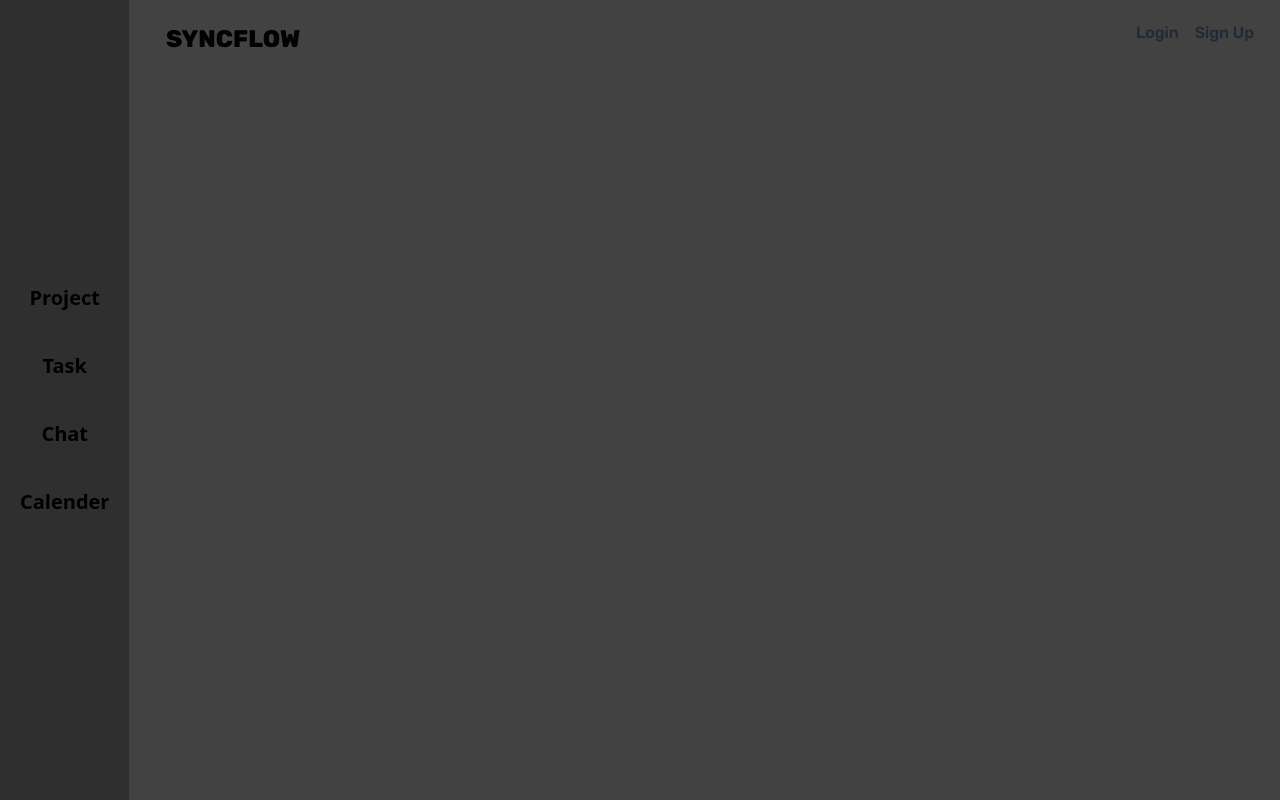
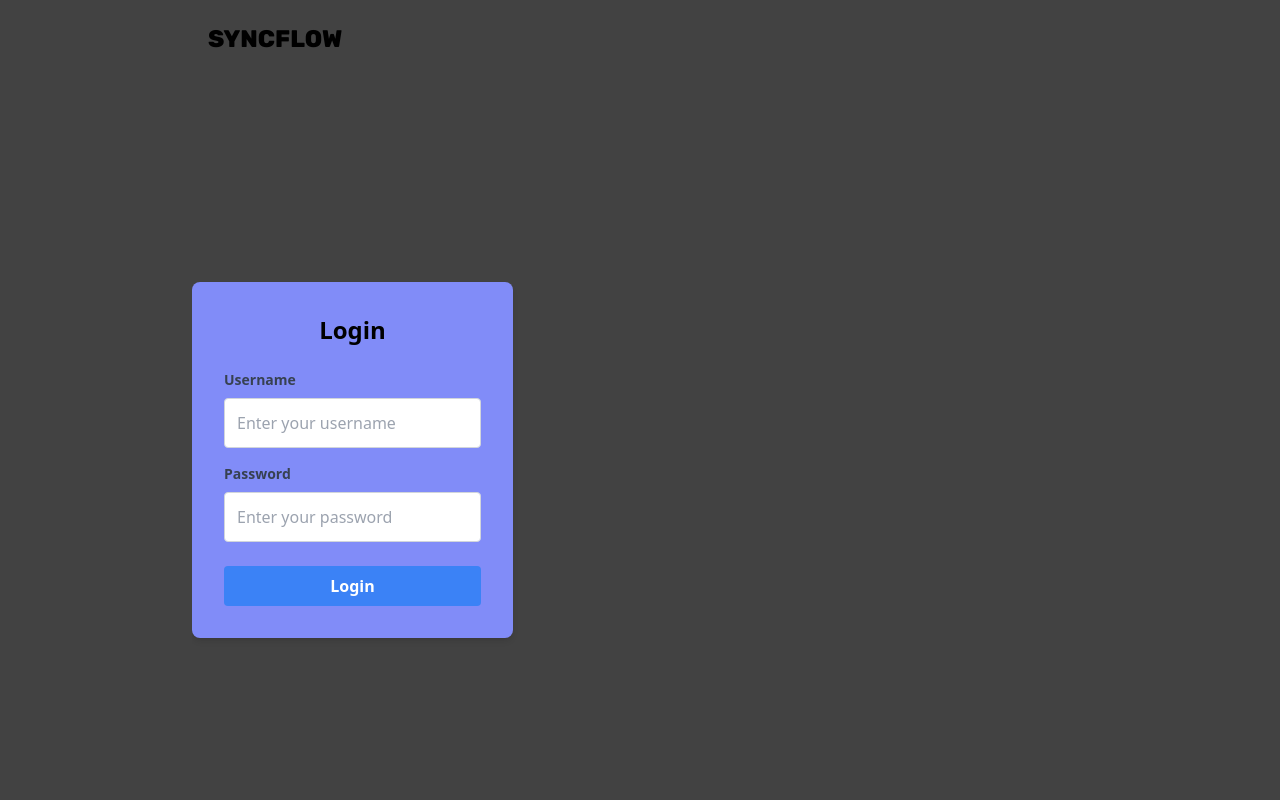
Before and after one commit to kforkool11234/syncflow, a React (Create React App) app in the folder front/: page /registration/login in a window 1280 px wide. Built offline with nearby package versions, Linux system fonts and the light colour scheme; no server answers.

Commit message:
experiment

```diff
--- a/front/src/component/app.jsx
+++ b/front/src/component/app.jsx
@@ -1,35 +1,48 @@
-import React from 'react';
-import Header from './header';
-import { BrowserRouter as Router, Route, Routes, useLocation } from 'react-router-dom';
-import Sidebar from './sidebar';
-import Project from './project';
-import Chat from './chat';
-import Pinfo from './pinfo';
-import PForm from './pnew';
+import React from "react";
+import Header from "./header";
+import {
+  BrowserRouter as Router,
+  Route,
+  Routes,
+  useLocation,
+} from "react-router-dom";
+import Project from "./project";
+import Chat from "./chat";
+import Pinfo from "./pinfo";
+import PForm from "./pnew";
 import Login from "./login";
-import Signup from './signup';
-import ChatUI from './chatUI';
-import TaskList from './task';
-import CalendarView from './CalanderView';
+import Signup from "./signup";
+import ChatUI from "./chatUI";
+import TaskList from "./task";
+import CalendarView from "./CalanderView";
+import Layout from "./layout";
+import Layout2 from "./reg_layout";
 function App() {
   const location = useLocation(); // Get current location
 
   return (
-        <div className='whole'>
-            <Header />
+    <div>
+      {/* <div className='whole'>
+            <Header /> */}
       {/* Conditionally render Sidebar based on the current path */}
-            {(location.pathname !== '/login' && location.pathname !== '/signup') && <Sidebar />}
+      {/* {(location.pathname !== '/login' && location.pathname !== '/signup') && <Sidebar />} */}
       <Routes>
+        <Route path="/registration" element={<Layout2 />}>
           <Route path="login" element={<Login />} />
           <Route path="signup" element={<Signup />} />
-                <Route path='project' element={<Project />} />
+        </Route>
+
+        <Route path="/" element={<Layout />}>
+          <Route path="project" element={<Project />} />
           <Route path="project/:pid" element={<Pinfo />} />
-                <Route path='/chat' element={<Chat />} />
-                <Route path='/newproject' element={<PForm />} />
+          <Route path="/chat" element={<Chat />} />
+          <Route path="/newproject" element={<PForm />} />
           <Route path="chat/:cid" element={<ChatUI />} />
-                <Route path='/task' element={<TaskList/>} />
-                <Route path='/calender' element={<CalendarView/>} />
+          <Route path="/task" element={<TaskList />} />
+          <Route path="/calender" element={<CalendarView />} />
+        </Route>
       </Routes>
+      {/* // </div> */}
     </div>
   );
 }
--- a/front/src/component/header.jsx
+++ b/front/src/component/header.jsx
@@ -1,32 +1,33 @@
 import React, { useState } from "react";
-import { Link } from "react-router-dom"; // Import Link for navigation
+import { Link } from "react-router-dom";
 import "./index.css";
 
 function Header() {
-    const [isDropdownOpen, setIsDropdownOpen] = useState(false); // State to manage dropdown visibility
+  const [isDropdownOpen, setIsDropdownOpen] = useState(false);
   const token = localStorage.getItem("token");
 
   const handleLogout = () => {
-        localStorage.removeItem("token"); // Remove token from localStorage
-        // Optionally, redirect to login page or refresh the page
-        window.location.reload(); // Reload the page to reflect changes
+    localStorage.removeItem("token");
+    window.location.reload();
   };
 
   return (
-        <div className="main header flex justify-between items-center p-4">
-            <h2 className="ml-20 mt-3 text-2xl font-extrabold">SYNCFLOW</h2>
+    <div className="main flex items-center p-4 w-full">
+      {/* "SYNCFLOW" on the left */}
+      <h2 className="mt-3 text-2xl font-extrabold">SYNCFLOW</h2>
+
+      {/* Right side: either the user icon or login/signup links */}
       {token ? (
         <div className="relative">
-                    {/* SVG Icon */}
           <svg
-                        className="mr-20 mt-1 text-gray-800 dark:text-white cursor-pointer"
+            className="mt-1 text-gray-800 dark:text-white cursor-pointer"
             aria-hidden="true"
             xmlns="http://www.w3.org/2000/svg"
             viewBox="0 0 24 24"
             width="50"
             height="50"
             fill="currentColor"
-                        onClick={() => setIsDropdownOpen(!isDropdownOpen)} // Toggle dropdown on click
+            onClick={() => setIsDropdownOpen(!isDropdownOpen)}
           >
             <path
               fillRule="evenodd"
@@ -35,7 +36,6 @@ function Header() {
             />
           </svg>
 
-                    {/* Dropdown Menu */}
           {isDropdownOpen && (
             <div className="absolute right-0 mt-2 w-48 bg-white border rounded-md shadow-lg z-10">
               <ul className="py-2">
@@ -60,10 +60,19 @@ function Header() {
           )}
         </div>
       ) : (
-                // If token does not exist, show login and signup options
-                <div className="flex space-x-4 mr-20">
-                    <Link to="/login" className="text-gray-800 dark:text-white hover:underline">Login</Link>
-                    <Link to="/signup" className="text-gray-800 dark:text-white hover:underline">Sign Up</Link>
+        <div className="flex space-x-4">
+          <Link
+            to="/login"
+            className="text-gray-800 dark:text-white hover:underline"
+          >
+            Login
+          </Link>
+          <Link
+            to="/signup"
+            className="text-gray-800 dark:text-white hover:underline"
+          >
+            Sign Up
+          </Link>
         </div>
       )}
     </div>
--- a/front/src/component/index.css
+++ b/front/src/component/index.css
@@ -33,17 +33,17 @@ html, body {
 .main {
   position: fixed; /* Fixed at the top */
   top: 0;
-    margin-left: 70px;
-    width: 100%; /* Spans full width */
+  grid-column: 2/3;
   height: 60px; /* Adjust height as needed */
   background-color: rgba(66, 66, 66, 1); /* Match background */
   display: flex;
   flex-direction: row;
-    justify-content: space-between;
+  justify-content: space-between; /* Places children at opposite ends */
   font-family: "Rubik", sans-serif;
   font-weight: 500;
   padding-bottom: 10px;
 }
+
 
 .item {
     margin: 20px;
--- /dev/null
+++ b/front/src/component/layout.jsx
@@ -0,0 +1,18 @@
+import { Outlet } from "react-router-dom";
+import "./index.css";
+import Sidebar from "./sidebar";
+
+import Header from "./header";
+const layout = () => {
+  return (
+    <>
+      <div className="whole">
+        <Sidebar />
+        <Header />
+        <Outlet />
+      </div>
+    </>
+  );
+};
+
+export default layout;
--- a/front/src/component/login.jsx
+++ b/front/src/component/login.jsx
@@ -1,6 +1,6 @@
-import React, { useState } from 'react';
-import axios from 'axios';
-import { useNavigate } from 'react-router-dom';
+import React, { useState } from "react";
+import axios from "axios";
+import { useNavigate } from "react-router-dom";
 
 function Login() {
   const [username, setUsername] = useState("");
@@ -10,7 +10,10 @@ function Login() {
   const handleLogin = async (e) => {
     e.preventDefault();
     try {
-            const response = await axios.post("http://localhost:5000/login", { username, password });
+      const response = await axios.post("http://localhost:5000/login", {
+        username,
+        password,
+      });
       localStorage.setItem("token", response.data.token); // Store token in local storage
       alert("Login successful!");
       navigate("/project"); // Redirect after successful login
@@ -21,11 +24,19 @@ function Login() {
   };
 
   return (
-        <div className="content flex items-center justify-center mr-20 min-h-screen ">
-            <form className="bg-gray-800 p-8 rounded-lg shadow-md max-w-sm w-full" onSubmit={handleLogin}>
+    <div className=" flex items-center justify-center mr-20 min-h-screen ">
+      <form
+        className="bg-indigo-400 p-8 rounded-lg shadow-md max-w-sm w-full"
+        onSubmit={handleLogin}
+      >
         <h2 className="text-2xl font-bold text-center mb-6">Login</h2>
         <div className="mb-4">
-                    <label className="block text-gray-700 text-sm font-semibold mb-2" htmlFor="username">Username</label>
+          <label
+            className="block text-gray-700 text-sm font-semibold mb-2"
+            htmlFor="username"
+          >
+            Username
+          </label>
           <input
             type="text"
             id="username"
@@ -37,7 +48,12 @@ function Login() {
           />
         </div>
         <div className="mb-6">
-                    <label className="block text-gray-700 text-sm font-semibold mb-2" htmlFor="password">Password</label>
+          <label
+            className="block text-gray-700 text-sm font-semibold mb-2"
+            htmlFor="password"
+          >
+            Password
+          </label>
           <input
             type="password"
             id="password"
--- /dev/null
+++ b/front/src/component/reg_layout.jsx
@@ -0,0 +1,20 @@
+import { Outlet } from "react-router-dom";
+import "./index.css";
+import Header from "./header";
+const layout = () => {
+  return (
+    <>
+      <div className="whole">
+        <div className="main">
+        <Header />
+        </div>
+        <div className="content">
+        <Outlet />
+        </div>
+
+      </div>
+    </>
+  );
+};
+
+export default layout;
```
Lines whose indentation alone changed are shown as unchanged.
